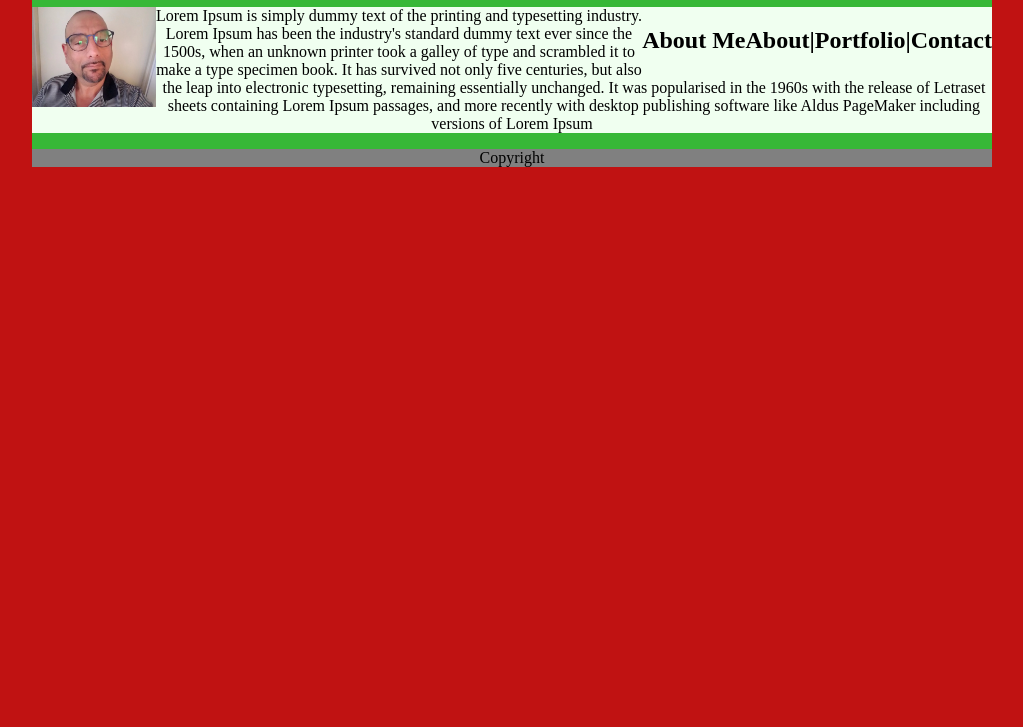
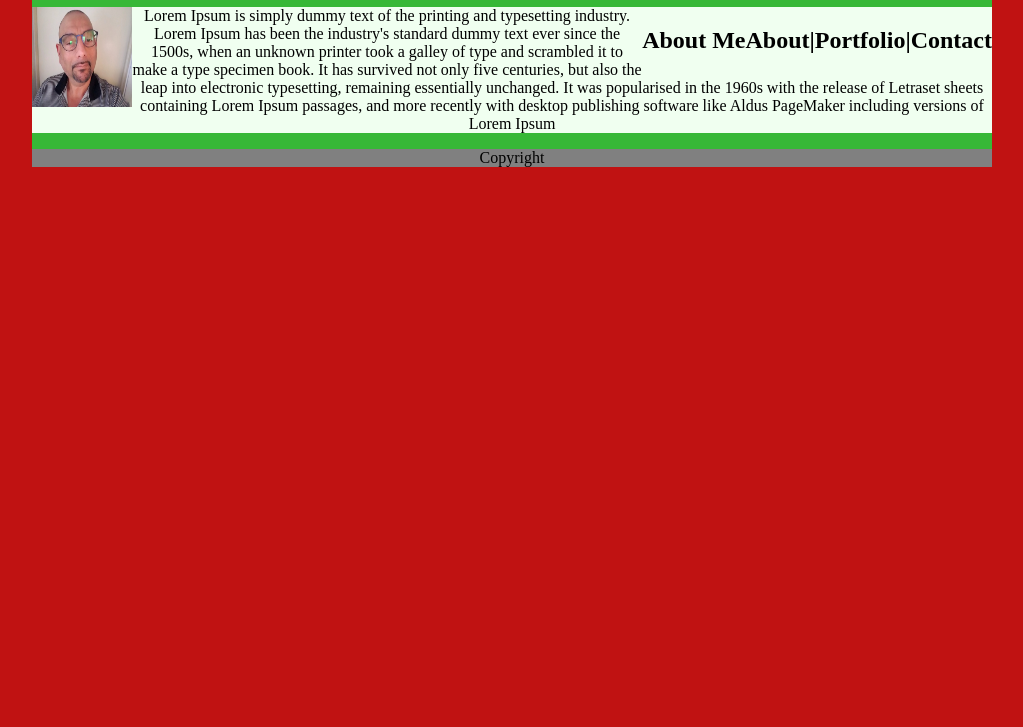
Before and after one commit to rafaelestradajr/portfolio, a plain HTML site: page index.html in a window 1280 px wide. Shown: the part 73-800 px from the top of the page, without its empty margins (128-1151 px from the left). Drawn offline with Linux system fonts and the light colour scheme.

Commit message:
fixed typo

```diff
--- a/style.css
+++ b/style.css
@@ -68,7 +68,7 @@
 }
 #image{
   height: 100px;
-  widows: 100px;
+  width: 100px;
   float: left;
 
 }
```
